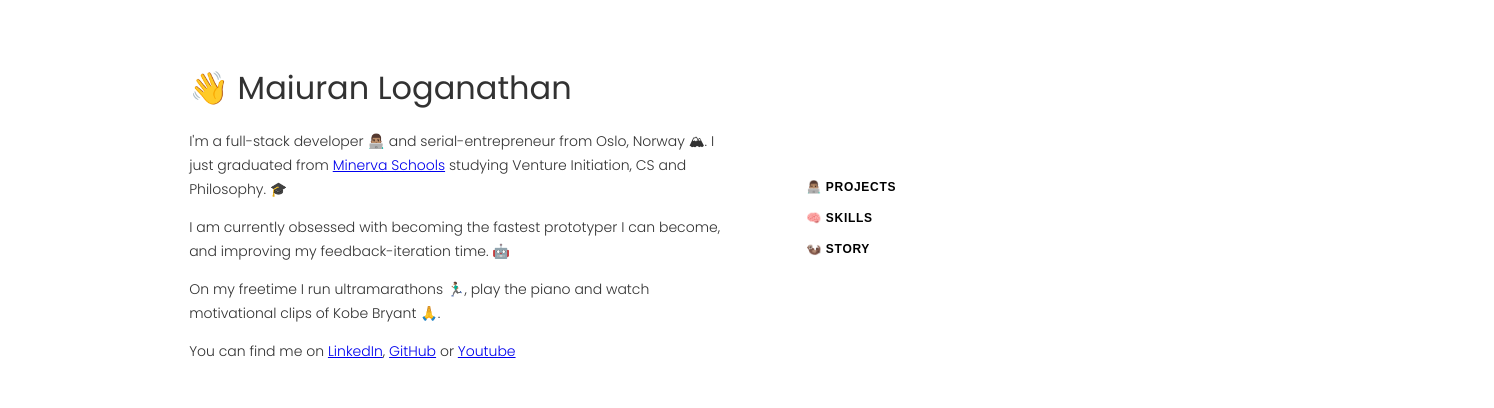
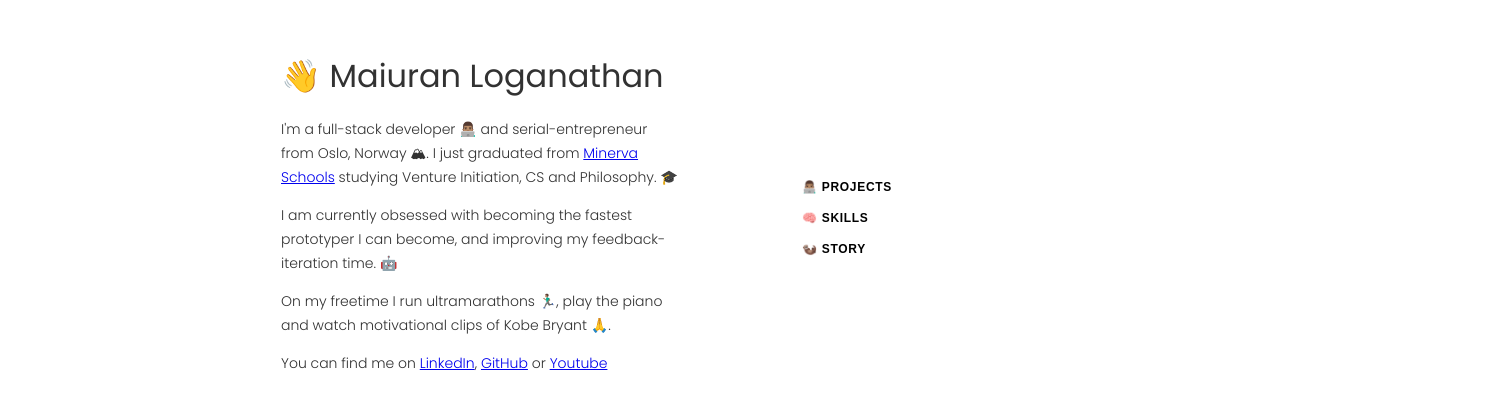
Before and after one commit to Maiuran1404/maiuran1404.github.io, a React (Create React App) app: page / in a window 1280 px wide. Shown: the part 182-590 px from the top of the page, 1494 px wide, since content can reach past the window. Built offline with nearby package versions, Linux system fonts and the light colour scheme.

Commit message:
mayoo saturday commmit

```diff
--- a/src/App.js
+++ b/src/App.js
@@ -16,7 +16,7 @@ class App extends Component {
               <Switch>
 
                 <Route exact path="/" component={Home} />
-                <Route path="/coding" component={Programming} />
+                <Route path="/projects" component={Programming} />
                 <Route path="/skills" component={Skills} />
                 <Route path="/story" component={Story} />
                 <Route render={
--- a/src/containers/Home.js
+++ b/src/containers/Home.js
@@ -107,7 +107,7 @@ function Home() {
                 <button className="explore-button" type="button"
                         onClick={(e) => {
                           e.preventDefault();
-                          window.location.href='/coding';
+                          window.location.href='/projects';
                           }}> 👨🏽‍💻 Projects
                 </button>
               </div>
--- a/src/containers/Home.scss
+++ b/src/containers/Home.scss
@@ -25,15 +25,17 @@ body {
       justify-content: space-between;
       margin: 0 24px;
       height: 100vh;
-      margin-left: 5%;
+      margin-left: 20%;
       gap: 10% 0%;
 
       .hero-content {
-        width: 140%;
+
+        width: 100%;
         padding-left: 0%;
 
         .hero-content-inner {
-          width: 70%;
+
+          width: 90%;
           color: #323232;
           margin: 0 auto;
           h1 {
```
